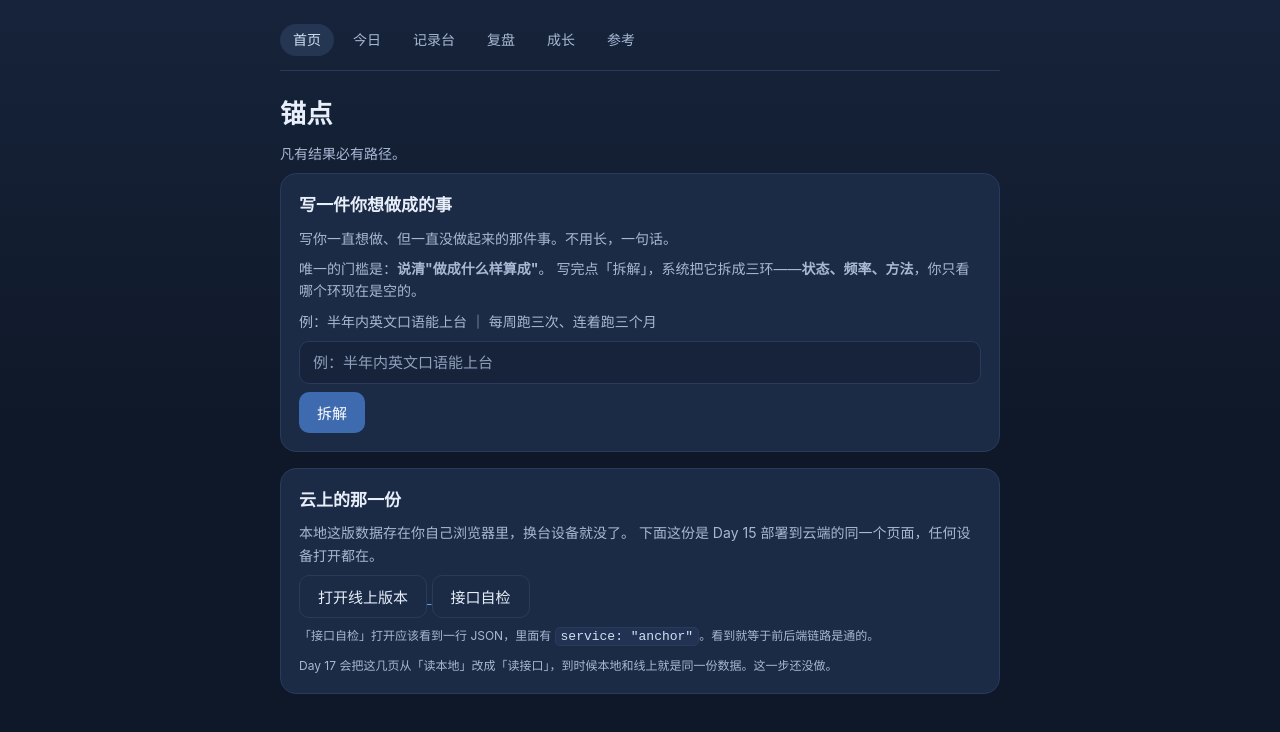
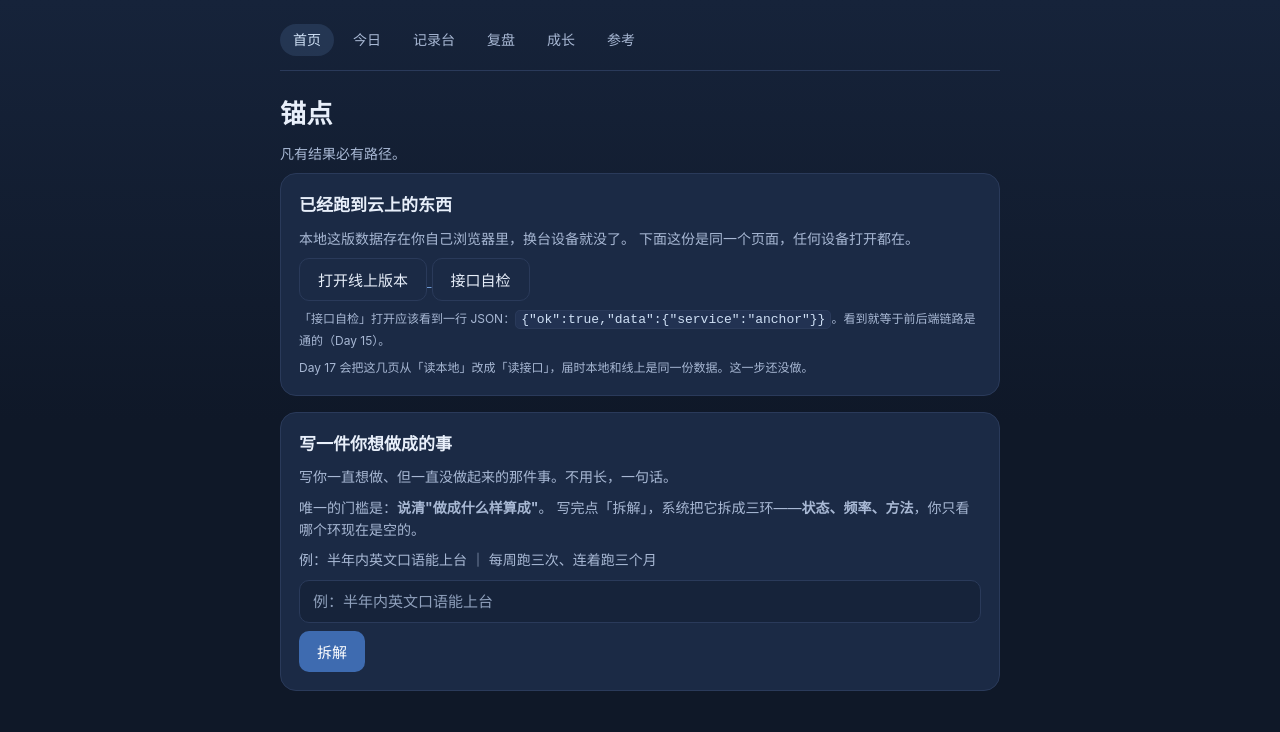
Before and after one commit to gin996hhh/vibe-coding, a plain HTML site: page index.html in a window 1280 px wide. Drawn offline with Linux system fonts and the light colour scheme.

Commit message:
入口上移到首屏：Day 15/17 卡片移到气球型 Cards 之上
按 index 首页「入口最顶端显示」的要求，把 Day 15 云端入口卡片
从页面底部移到 h1 标题正下方，进入首屏即可见，不用往下翻。

同时同步 dist/ 部署副本。

这个文件之前接的位置是 input 输入框之后，实际入口体验需要 Top。

```diff
--- a/index.html
+++ b/index.html
@@ -21,6 +21,29 @@
 
     <h1>锚点</h1>
     <p class="muted">凡有结果必有路径。</p>
+
+    <!-- Day 15 云端入口：放在最顶端，不用到处找 -->
+    <div class="card" id="cloudCard">
+      <h2 style="margin-top:0">已经跑到云上的东西</h2>
+      <p class="muted">
+        本地这版数据存在你自己浏览器里，换台设备就没了。
+        下面这份是同一个页面，任何设备打开都在。
+      </p>
+      <p>
+        <a href="https://anchor-victor-1a2b3c4d-d5fmr5rn115087c8.webapps.tcloudbase.com" target="_blank" rel="noopener">
+          <button class="ghost">打开线上版本</button>
+        </a>
+        <a href="https://victor-1a2b3c4d-d5fmr5rn115087c8-1499478804.ap-shanghai.app.tcloudbase.com/api/health" target="_blank" rel="noopener">
+          <button class="ghost">接口自检</button>
+        </a>
+      </p>
+      <p class="muted" style="font-size:12px">
+        「接口自检」打开应该看到一行 JSON：<code>{"ok":true,"data":{"service":"anchor"}}</code>。看到就等于前后端链路是通的（Day 15）。
+      </p>
+      <p class="muted" style="font-size:12px;margin-bottom:0">
+        Day 17 会把这几页从「读本地」改成「读接口」，届时本地和线上是同一份数据。这一步还没做。
+      </p>
+    </div>
 
     <!-- 已有目标时显示；没有时隐藏 -->
     <div class="card" id="goalCard" style="display:none">
@@ -46,29 +69,6 @@
       <p class="tip" id="errTip" style="display:none">先写一句你想做的事。</p>
       <p style="margin-bottom:0">
         <button id="goBtn">拆解</button>
-      </p>
-    </div>
-
-    <!-- Day 15 起：已经跑到云上的东西。放在首页底部，不打扰「写目标」这条主线 -->
-    <div class="card" id="cloudCard">
-      <h2 style="margin-top:0">云上的那一份</h2>
-      <p class="muted">
-        本地这版数据存在你自己浏览器里，换台设备就没了。
-        下面这份是 Day 15 部署到云端的同一个页面，任何设备打开都在。
-      </p>
-      <p>
-        <a href="https://anchor-victor-1a2b3c4d-d5fmr5rn115087c8.webapps.tcloudbase.com" target="_blank" rel="noopener">
-          <button class="ghost">打开线上版本</button>
-        </a>
-        <a href="https://victor-1a2b3c4d-d5fmr5rn115087c8-1499478804.ap-shanghai.app.tcloudbase.com/api/health" target="_blank" rel="noopener">
-          <button class="ghost">接口自检</button>
-        </a>
-      </p>
-      <p class="muted" style="font-size:12px">
-        「接口自检」打开应该看到一行 JSON，里面有 <code>service: "anchor"</code>。看到就等于前后端链路是通的。
-      </p>
-      <p class="muted" style="font-size:12px;margin-bottom:0">
-        Day 17 会把这几页从「读本地」改成「读接口」，到时候本地和线上就是同一份数据。这一步还没做。
       </p>
     </div>
 
```
